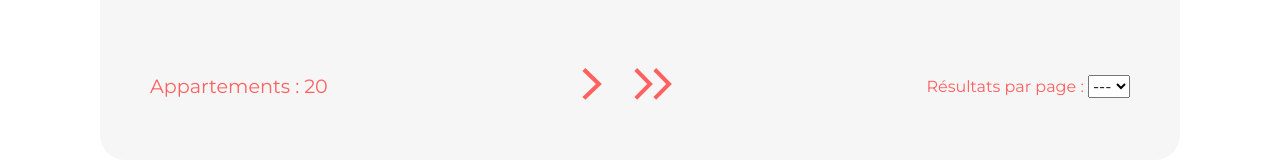
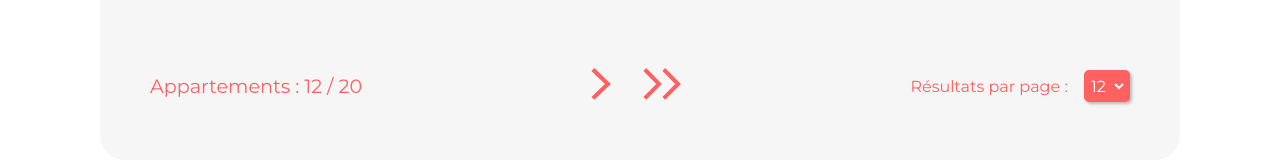
Before and after one commit to fdacheux/projet-7_kasa, a React (Create React App) app: page / in a window 1280 px wide. Shown: the part 1972-2132 px from the top of the page. Built offline with nearby package versions, Linux system fonts and the light colour scheme.

Commit message:
feat(pagination component): add style to select tag

```diff
--- a/src/pages/Home/Components/Pagination/Pagination.module.scss
+++ b/src/pages/Home/Components/Pagination/Pagination.module.scss
@@ -1,4 +1,5 @@
 @import "../../../../style/utils/mixins.scss";
+@import "../../../../style/utils/variables.scss";
 
 .paginationContainer {
   display: flex;
@@ -30,3 +31,26 @@
     }
   }
 }
+
+.selectLimit {
+    margin-bottom: 40px;
+    margin-left: 12px;
+    height : 2em;
+    border-radius: 5px;
+    border: $colour-primary solid 3px;
+    background-color: $colour-primary;
+    color: $colour-secondary;
+    box-shadow: 2px 2px 3px rgba(0, 0, 0, 0.247);
+    font-size: 1.3em;;
+    &>*{
+        font-size: 1.3em;
+        color: $colour-secondary;
+    }
+    &:checked{
+        color: $colour-primary;
+    }
+    @include medium-large-screens{
+        margin-bottom: 0;
+        font-size: 1em;
+    }
+}
--- a/src/pages/Home/Components/Pagination/index.tsx
+++ b/src/pages/Home/Components/Pagination/index.tsx
@@ -27,7 +27,7 @@ const Pagination = ({
 
   return (
     <div className={style.paginationContainer}>
-      <span className={style.total}>Appartements : {size}</span>
+          <span className={style.total}>Appartements : {limit * page} / {size}</span>
       <div className={style.buttonsContainer}>
         {page > 1 && (
           <>
@@ -94,9 +94,8 @@ const Pagination = ({
           className={style.selectLimit}
           onChange={(e: any) => setLimit(parseInt(e?.target?.value))}
         >
-          <option value={limit}>---</option>
           <option value="6">6</option>
-          <option value="12">12</option>
+          <option value="12"selected >12</option>
           <option value="24">24</option>
         </select>
       </div>
--- a/src/style/base/reset.scss
+++ b/src/style/base/reset.scss
@@ -5,6 +5,7 @@
   margin: 0;
   padding: 0;
 }
+
 a {
   color: inherit;
   text-decoration: none;
```
Also changed, not shown: src/index.scss (line endings or trailing spaces).
